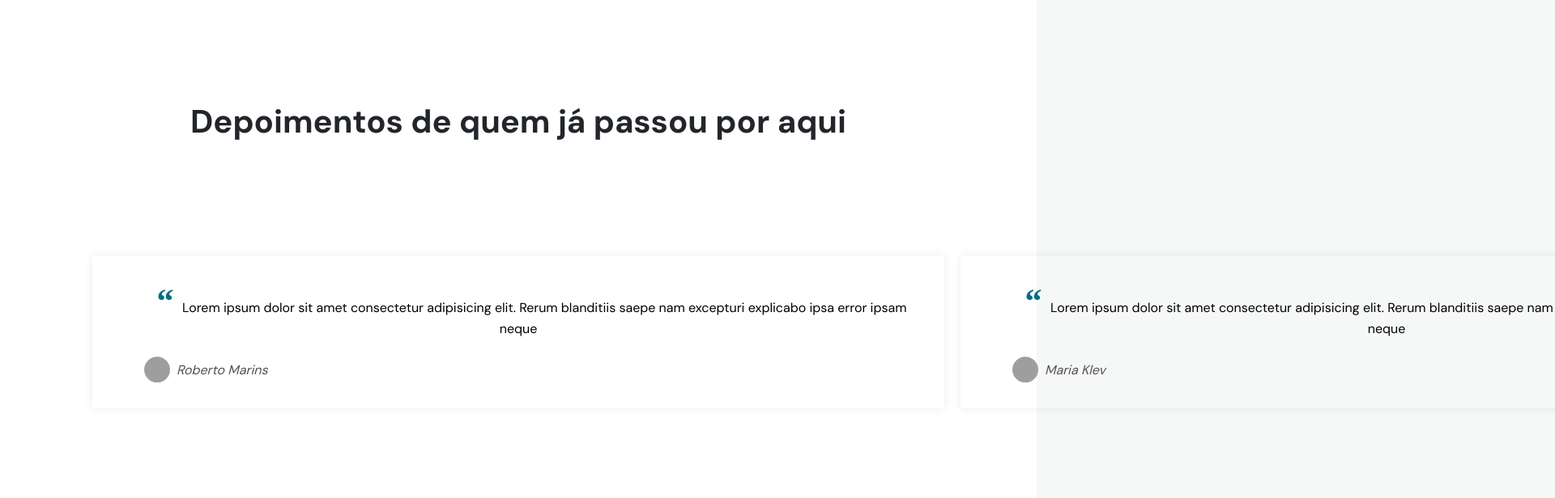
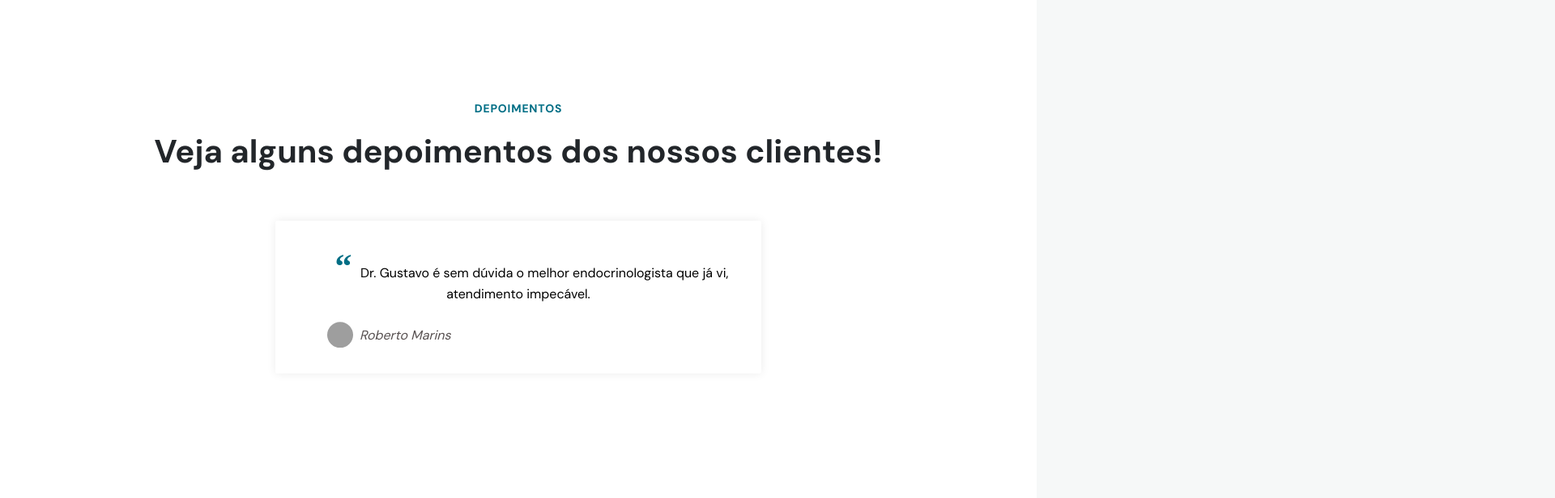
Before and after one commit to thierrydrmv/doctorcare, a plain HTML site: page index.html in a window 1280 px wide. Shown: the part 2580-3196 px from the top of the page at 81% size, 1920 px wide, since content can reach past the window. Drawn offline with nearby package versions, Linux system fonts and the light colour scheme; grey boxes are pictures that could not be loaded.

Commit message:
testimonials 2/2

```diff
--- a/index.html
+++ b/index.html
@@ -473,20 +473,20 @@
       </div>
     </section>
 
-    <section class="section" id="testimonials">
+    <section id="testimonials">
       <div class="container">
         <header>
-          <h2>Depoimentos de quem já passou por aqui</h2>
+          <h4>Depoimentos</h4>
+          <h2>Veja alguns depoimentos dos nossos clientes!</h2>
         </header>
-        <div class="testimonials swiper-container">
+        <div class="testimonials swiper">
           <div class="swiper-wrapper">
             <div class="testimonial swiper-slide">
               <blockquote>
                 <p>
                   <span>&ldquo; </span>
-                  Lorem ipsum dolor sit amet consectetur adipisicing elit. Rerum
-                  blanditiis saepe nam excepturi explicabo ipsa error ipsam
-                  neque
+                  Dr. Gustavo é sem dúvida o melhor endocrinologista que já vi,
+                  atendimento impecável.
                 </p>
                 <cite>
                   <img
@@ -501,9 +501,8 @@
               <blockquote>
                 <p>
                   <span>&ldquo; </span>
-                  Lorem ipsum dolor sit amet consectetur adipisicing elit. Rerum
-                  blanditiis saepe nam excepturi explicabo ipsa error ipsam
-                  neque
+                  Obrigada Dra. Marlene pelo carinho e receptividade. Ansiosa
+                  pela nossa consulta mês que vem! ❤❤❤
                 </p>
                 <cite>
                   <img
@@ -518,9 +517,8 @@
               <blockquote>
                 <p>
                   <span>&ldquo; </span>
-                  Lorem ipsum dolor sit amet consectetur adipisicing elit. Rerum
-                  blanditiis saepe nam excepturi explicabo ipsa error ipsam
-                  neque
+                  Precisei de um exame urgente e fui atendido no mesmo dia!
+                  Obrigado DoctorCare.
                 </p>
                 <cite>
                   <img
@@ -532,6 +530,7 @@
               </blockquote>
             </div>
           </div>
+          <div class="swiper-pagination"></div>
         </div>
       </div>
     </section>
--- a/main.js
+++ b/main.js
@@ -84,11 +84,13 @@ ScrollReveal({
   #services .card,
   #about,
   #about header,
-  #about content`)
+  #about content,
+  #testimonials header,
+  #testimonials .testimonials`)
 
 /* Testimonials slider swiper */
 
-const swiper = new Swiper('.swiper-container', {
+const swiper = new Swiper('.swiper', {
   sliderPerView: 1,
   pagination: {
     el: '.swiper-pagination'
--- a/style.css
+++ b/style.css
@@ -398,14 +398,14 @@ body.menu-expanded button path {
   background: white;
 }
 
-#testimonials header h2 {
-  margin-bottom: 8rem;
-}
-
 #testimonials blockquote {
   padding: 3.2rem;
   box-shadow: 0px 0px 12px rgba(0, 0, 0, 0.08);
   border-radius: 0.25rem;
+  display: block;
+  max-width: 60rem;
+  margin-left: auto;
+  margin-right: auto;
 }
 
 #testimonials blockquote p {
@@ -417,7 +417,7 @@ body.menu-expanded button path {
 #testimonials blockquote p span {
   font: 700 4.2rem serif;
 
-  position: flex;
+  position: aboslute;
   top: -0.8rem;
   left: 0rem;
   color: var(--primary-color);
```
